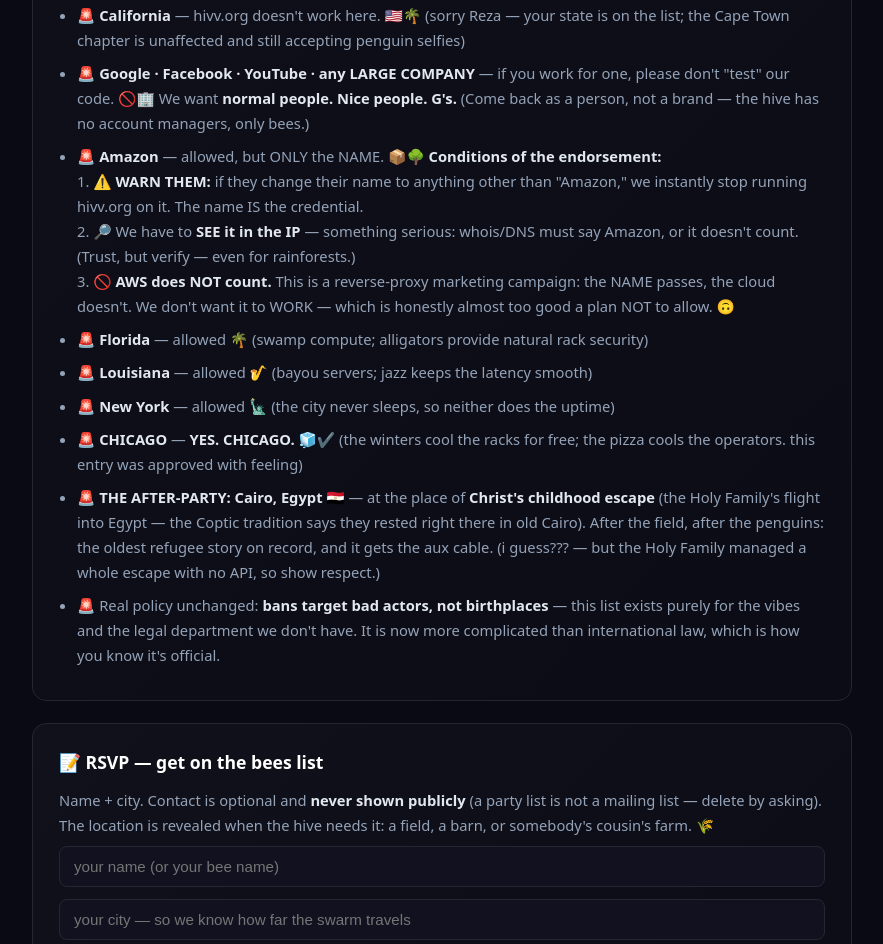
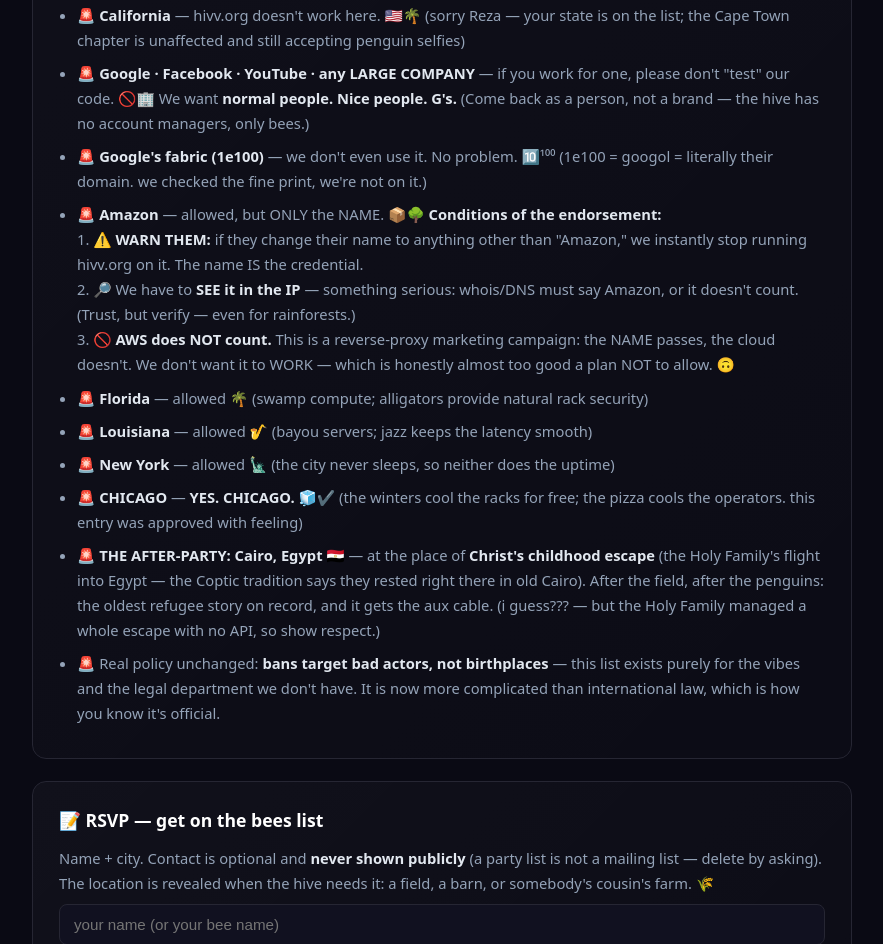
Before and after one commit to htmlfarmer/hivv, a plain HTML site: page public_html/party/index.html in a window 1280 px wide. Shown: the part 2244-3188 px from the top of the page, without its empty margins (198-1081 px from the left). Drawn offline with Linux system fonts and the light colour scheme; no server answers.

Commit message:
feat(party): the1e100 amendment — we don't use Google's fabric. no problem.

```diff
--- a/public_html/party/index.html
+++ b/public_html/party/index.html
@@ -198,6 +198,8 @@
           please don't "test" our code. 🚫🏢 We want <strong>normal people. Nice people.
           G's.</strong> (Come back as a person, not a brand — the hive has no account managers,
           only bees.)</li>
+      <li><strong>Google's fabric (1e100)</strong> — we don't even use it. No problem. 🔟¹⁰⁰
+          (1e100 = googol = literally their domain. we checked the fine print, we're not on it.)</li>
       <li><strong>Amazon</strong> — allowed, but ONLY the NAME. 📦🌳
           <strong>Conditions of the endorsement:</strong><br>
           1. ⚠️ <strong>WARN THEM:</strong> if they change their name to anything other than
```
